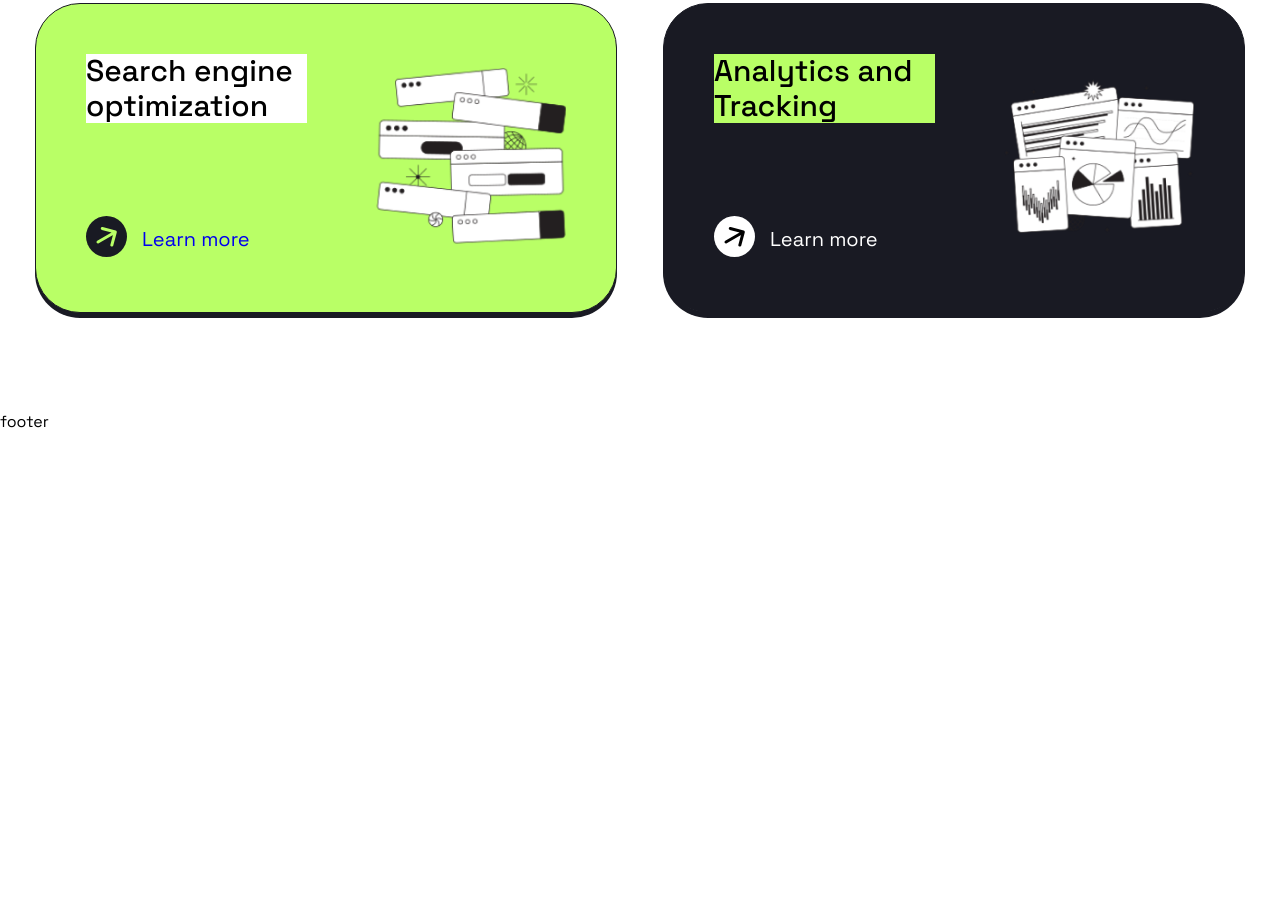
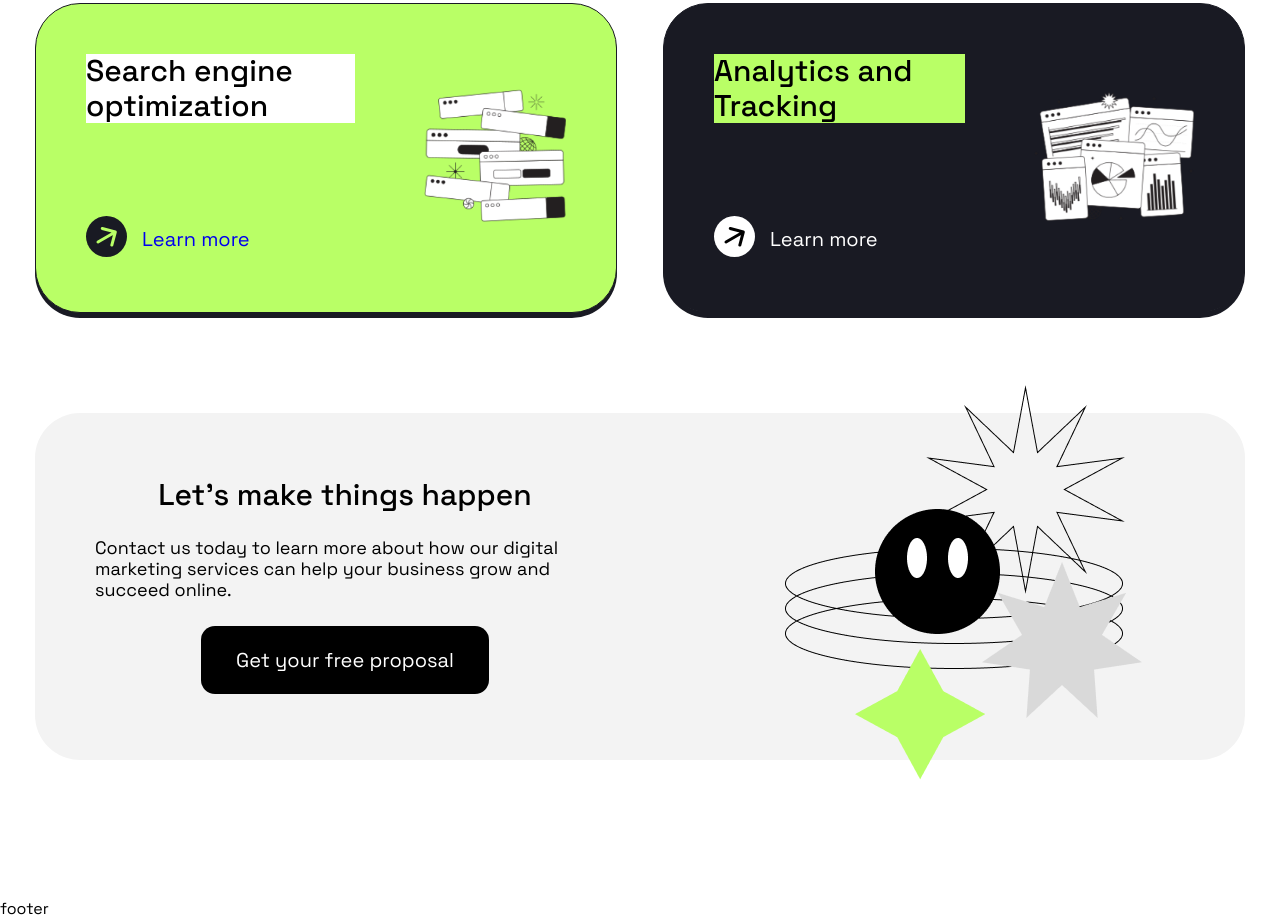
Before and after one commit to Voknelebaz/Positivus, a plain HTML site: page index.html in a window 1280 px wide. Shown: the part 1782-2700 px from the top of the page. Before the commit the page ends 2213 px from the top, so only its background shows below. Drawn offline with Linux system fonts and the light colour scheme.

Commit message:
add proposal section

```diff
--- a/index.html
+++ b/index.html
@@ -108,9 +108,9 @@
                         <div class="card__text text--black">
                            <a href=""> <img src="assets/images/section-cards/black-bg-arrow.svg" alt=""
                                  class="card__img img-black"></a>
-                              <a href="">
-                                 <p class="">Learn more</p>
-                              </a>
+                           <a href="">
+                              <p class="">Learn more</p>
+                           </a>
                         </div>
 
                      </div>
@@ -208,6 +208,26 @@
                </div>
             </div>
          </section>
+         <section class="proposal">
+            <div class="proposal__container">
+               <div class="proposal__body">
+                  <div class="proposal__content">
+                     <h2 class="proposal__title"> Let’s make things happen</h2>
+                     <div class="proposal__text">
+                        <p>Contact us today to learn more about how our digital marketing services can help your
+                           business
+                           grow and succeed online.</p>
+                     </div>
+                     <div class="main__button">
+                        <button class="button">Get your free proposal</button>
+                     </div>
+                  </div>
+                  <div class="proposal__image">
+                     <img src="assets/images/section-proposal/01.png" alt="image">
+                  </div>
+               </div>
+            </div>
+         </section>
       </main>
       <footer class="footer">
          footer
--- a/stylesheets/blocks/_blockBase.scss
+++ b/stylesheets/blocks/_blockBase.scss
@@ -2,3 +2,4 @@
 @import "main";
 @import "partners";
 @import "services";
+@import "proposal";
--- /dev/null
+++ b/stylesheets/blocks/_proposal.scss
@@ -0,0 +1,91 @@
+.proposal {
+    padding-bottom: 8.75rem;
+
+    // .proposal__container
+    &__container {
+    }
+    &__body {
+        position: relative;
+        padding: 0 3.75rem;
+        border-radius: 45px;
+        display: flex;
+        align-items: center;
+        row-gap: 11.625rem;
+        background-color: $section-bg-color_2;
+        justify-content: space-between;
+        height: 21.6875rem;
+    }
+    @media (max-width: 60rem) {
+        &__body {
+            padding: 2.75rem 2.75rem;
+            height: auto;
+            justify-content: center;
+        }
+    }
+
+    // .proposal__content
+    &__content {
+        display: flex;
+        flex-direction: column;
+        align-items: center;
+        gap: 1.625rem;
+    }
+    @media (max-width: 60rem) {
+        &__content {
+            text-align: center;align-items: center;
+        }
+    }
+    // .proposal__title
+    &__title {
+        color: $primary-font-color;
+        font-family: Space Grotesk;
+        font-size: 1.875rem;
+        font-weight: 500;
+    }
+    // .proposal__text
+    &__text {
+        max-width: 31.25rem;
+        color: $primary-font-color;
+        font-family: Space Grotesk;
+        font-size: 1.125rem;
+        font-weight: 400;
+    }
+    @media (max-width: 60rem) {
+        &__text p {
+            max-width: 100%;
+        }
+    }
+    // .proposal__image
+    &__image img {
+        position: absolute;
+        left: 62%;
+        bottom: -6%;
+    }
+
+    @media (max-width: 68rem) {
+        &__image img {
+            left: 57%;
+        }
+    }
+    @media (max-width: 60rem) {
+        &__image img {
+            display: none;
+        }
+    }
+}
+.main {
+    // .main__button
+    &__button {
+    }
+    @media (max-width: 60rem) {
+        &__button {
+            max-width: 100%;
+        }
+
+        &__button button {
+            max-width: 100%;
+        }
+    }
+}
+.button {
+}
--- a/stylesheets/blocks/_services.scss
+++ b/stylesheets/blocks/_services.scss
@@ -84,13 +84,14 @@
     }
     // .card__title
     &__title {
-        width: 13.8125rem;
+        max-width: 13.8125rem;
         color: $primary-font-color;
         font-family: Space Grotesk;
         font-size: 1.875rem;
         font-weight: 500;
         max-width: 100%;
     }
+
     // .card__text
     &__text {
         display: flex;
@@ -115,7 +116,7 @@
     &__image {
         max-width: 100%;
     }
-    @media (max-width:40.125rem) {
+    @media (max-width: 40.125rem) {
         &__image {
             display: none;
         }
```
Also changed, not shown: stylesheets/css/main.css.
